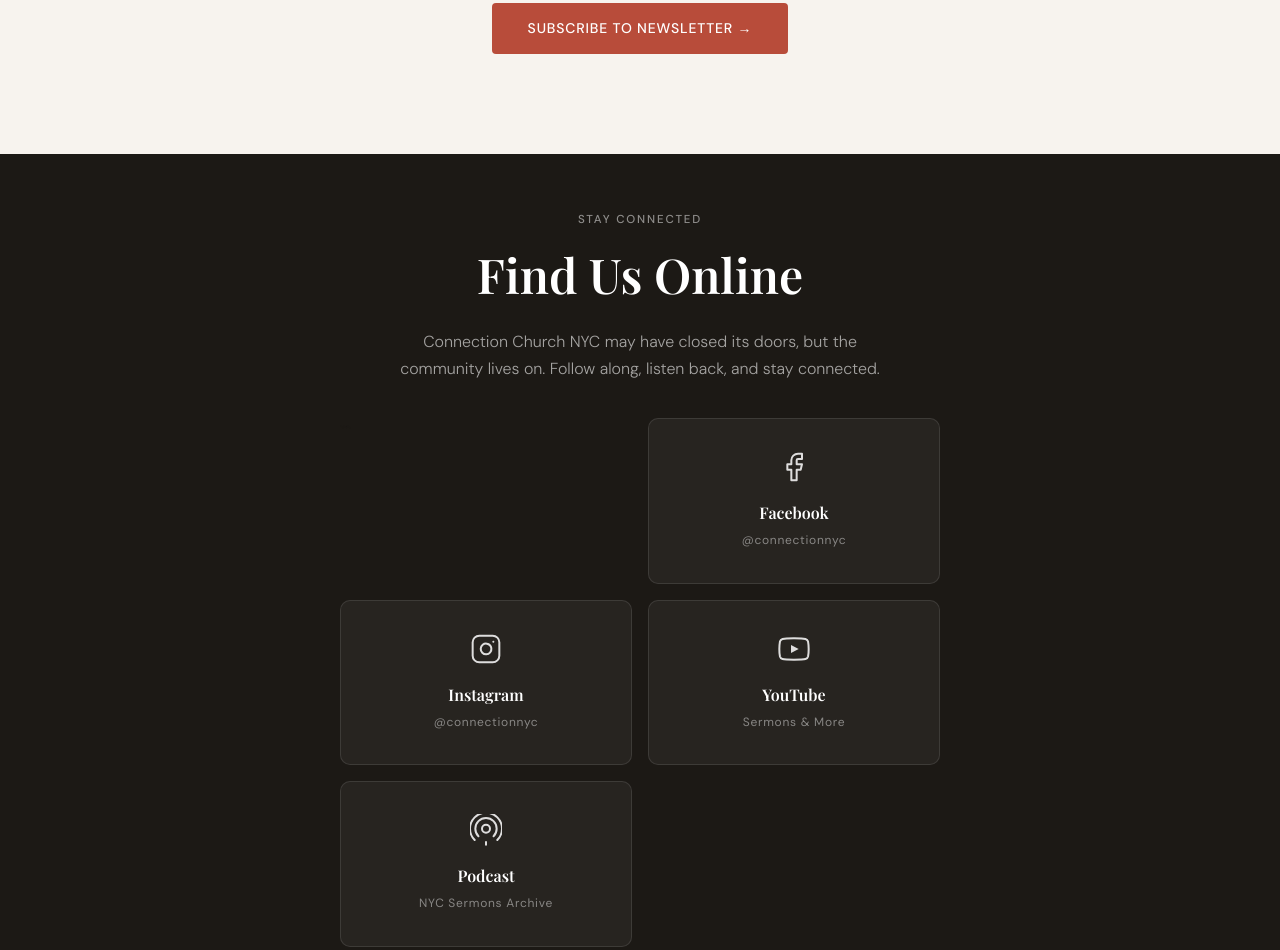
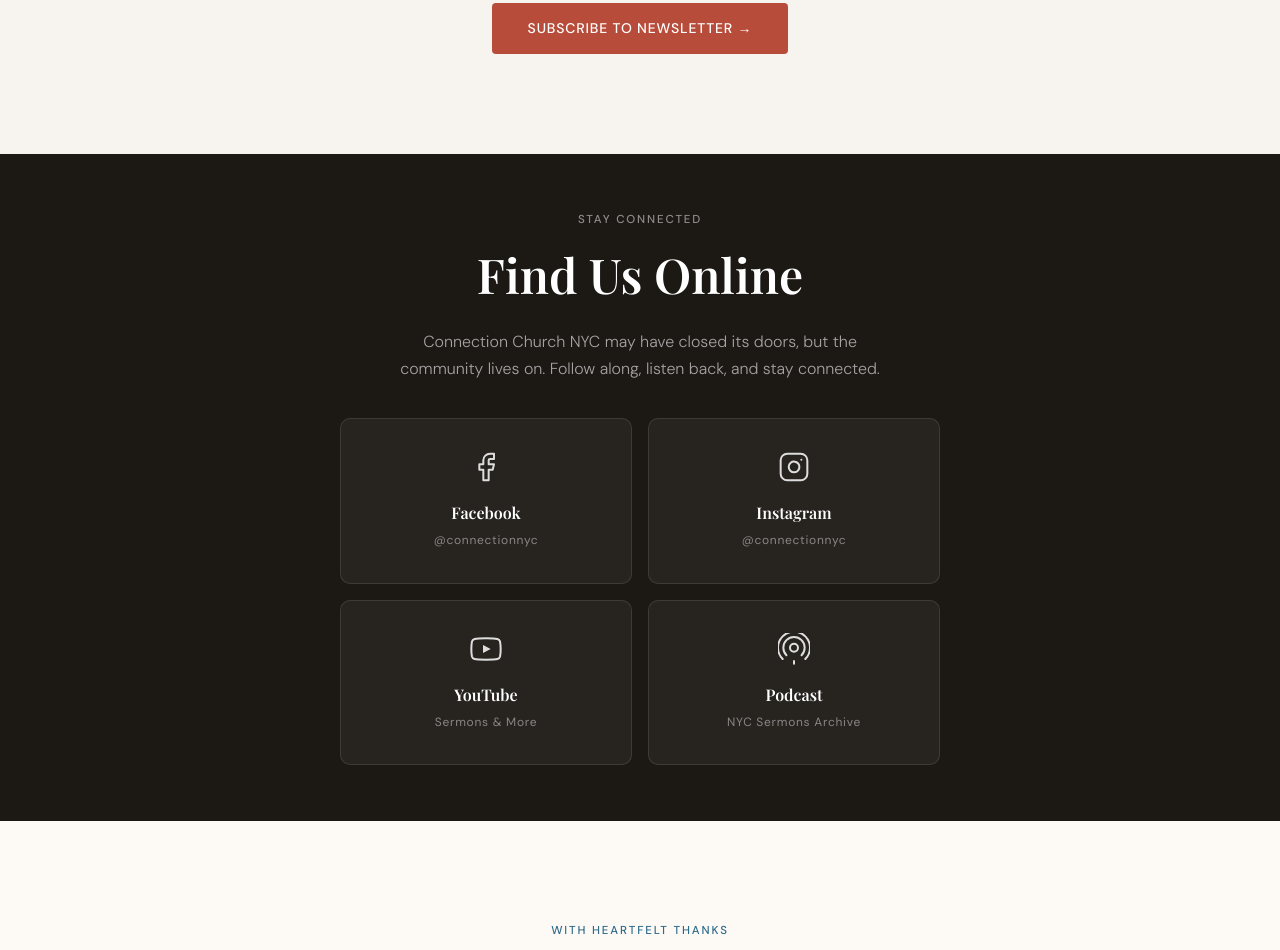
Before and after one commit to bstef/connectionchurchnyc, a plain HTML site: page index.html in a window 1280 px wide. Shown: the part 8220-9170 px from the top of the page. Drawn offline with nearby package versions, Linux system fonts and the light colour scheme; a web font is replaced by a local one.

Commit message:
Fix social card and footer alignment by removing stray code fences

````diff
--- a/index.html
+++ b/index.html
@@ -230,6 +230,11 @@
       .nav-logo-text { font-size: 0.95rem; }
       .nav-actions { gap: 8px; }
     }
+    .social-section { background: var(--dark-surface); padding: 56px 48px; }
+    .social-grid { display: grid; grid-template-columns: repeat(2, minmax(0, 1fr)); gap: 16px; max-width: 600px; margin: 0 auto; }
+    .social-grid > a:focus-visible { outline: 3px solid var(--blue); outline-offset: 4px; }
+    @media (max-width: 768px) { .social-section { padding: 56px 24px; } }
+    @media (max-width: 380px) { .social-grid { grid-template-columns: 1fr; } }
   </style>
 </head>
 <body>
@@ -511,16 +516,15 @@
   </div>
 </section>
 
-<section style="background:var(--dark-surface);padding:56px 48px;" id="social">
+<section class="social-section" id="social">
   <div class="section-inner" style="max-width:860px;margin:0 auto;">
     <div class="reveal" style="text-align:center;margin-bottom:36px;">
       <span class="section-label" style="color:rgba(255,255,255,0.5);">Stay Connected</span>
       <h2 class="section-title" style="color:white;">Find Us Online</h2>
       <p style="color:rgba(255,255,255,0.6);font-size:1rem;font-weight:300;max-width:500px;margin:0 auto;">Connection Church NYC may have closed its doors, but the community lives on. Follow along, listen back, and stay connected.</p>
     </div>
-    <div class="reveal" style="display:grid;grid-template-columns:repeat(2,1fr);gap:16px;max-width:600px;margin:0 auto;">
+    <div class="social-grid reveal">
 
-```
   <!-- Facebook -->
   <a href="https://fb.com/connectionnyc" target="_blank" rel="noopener" style="display:flex;flex-direction:column;align-items:center;gap:16px;padding:32px 20px;background:rgba(255,255,255,0.05);border:1px solid rgba(255,255,255,0.1);border-radius:10px;text-decoration:none;transition:background 0.2s,border-color 0.2s;" onmouseover="this.style.background='rgba(255,255,255,0.1)';this.style.borderColor='rgba(255,255,255,0.25)'" onmouseout="this.style.background='rgba(255,255,255,0.05)';this.style.borderColor='rgba(255,255,255,0.1)'">
     <svg xmlns="http://www.w3.org/2000/svg" width="32" height="32" viewBox="0 0 24 24" fill="none" stroke="rgba(255,255,255,0.85)" stroke-width="1.5" stroke-linecap="round" stroke-linejoin="round"><path d="M18 2h-3a5 5 0 0 0-5 5v3H7v4h3v8h4v-8h3l1-4h-4V7a1 1 0 0 1 1-1h3z"/></svg>
@@ -558,7 +562,6 @@
   </a>
 
 </div>
-```
 
   </div>
 </section>
@@ -596,7 +599,6 @@
         <a href="https://internationalstudents.org" target="_blank" rel="noopener">internationalstudents.org</a>
       </div>
 
-```
 </div>
 <div class="footer-bottom">
   <div style="display:flex;justify-content:center;gap:20px;margin-bottom:20px;">
@@ -619,7 +621,6 @@
   </div>
   <p>&copy; 2011&ndash;2024 Connection Church NYC &middot; Astoria, Queens, New York City &middot; A legacy of connecting people to Jesus and one another.</p>
 </div>
-```
 
   </div>
 </footer>
````
